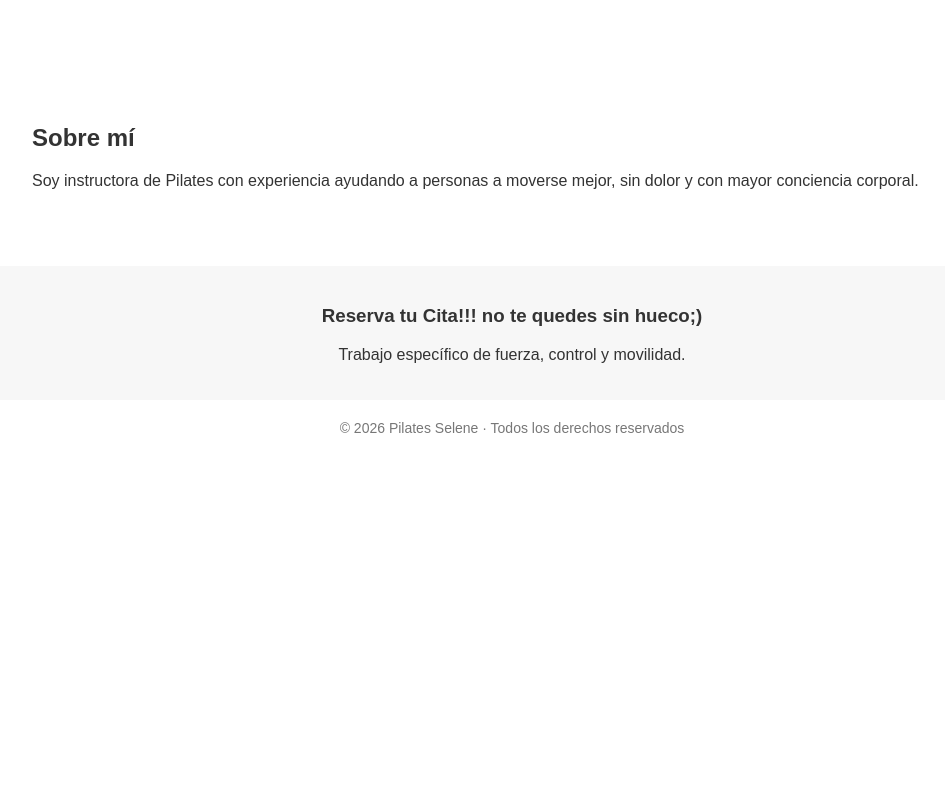
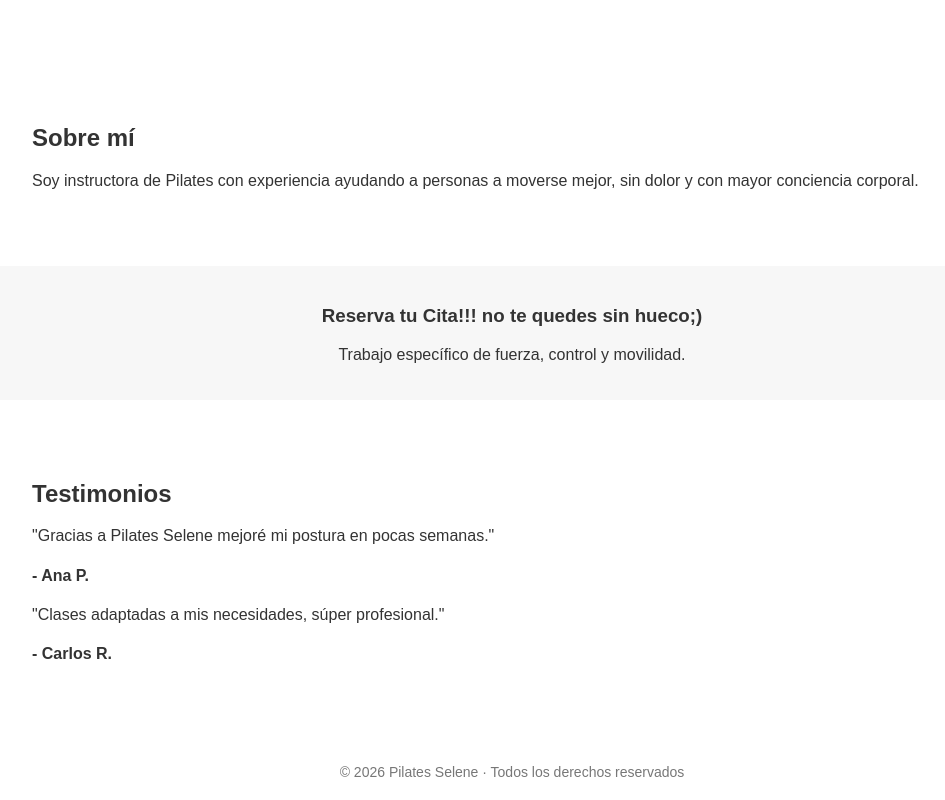
Before and after one commit to lunabailasolasketch/pilates-metodo-selene, a plain HTML site: page index.html in a window 1280 px wide. Shown: the part 1142-1942 px from the top of the page, without its empty margins (128-1073 px from the left). Before the commit the page ends 1598 px from the top, so only its background shows below. Drawn offline with Linux system fonts and the light colour scheme.

Commit message:
Update index.html

```diff
--- a/index.html
+++ b/index.html
@@ -48,6 +48,20 @@
   </a>
 </section>
 
+  <section>
+  <h2>Testimonios</h2>
+  <div class="testimonials">
+    <div class="testimonial">
+      <p>"Gracias a Pilates Selene mejoré mi postura en pocas semanas."</p>
+      <h4>- Ana P.</h4>
+    </div>
+    <div class="testimonial">
+      <p>"Clases adaptadas a mis necesidades, súper profesional."</p>
+      <h4>- Carlos R.</h4>
+    </div>
+  </div>
+</section>
+
 <!-- Footer -->
 <footer>© 2026 Pilates  Selene · Todos los derechos reservados</footer>
 
```
